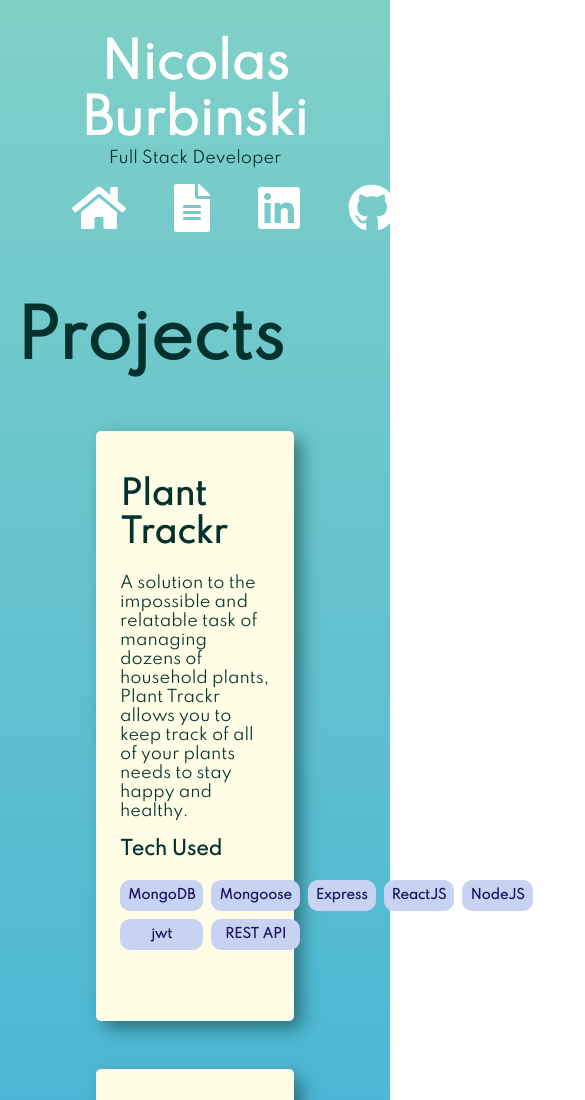
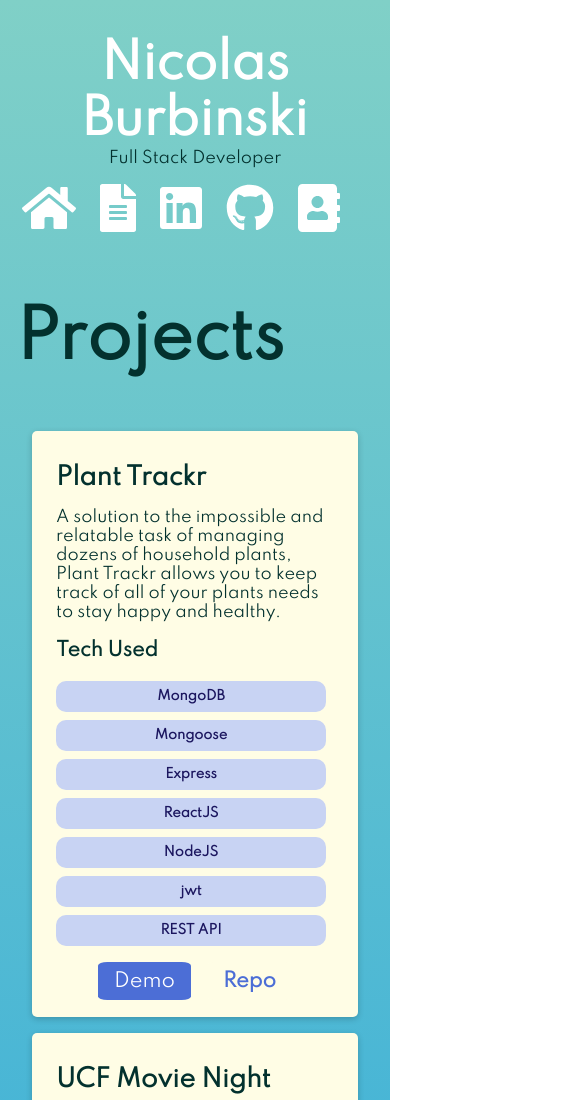
Before and after one commit to nburbinski/portfolio, a Gatsby site: page / in a window 390 px wide. Shown: the top 1100 px of the page, 585 px wide, since content can reach past the window. Built offline with nearby package versions, Linux system fonts and the light colour scheme; Gatsby itself is replaced by a stand-in of ours.

Commit message:
mobile responsive media queries

```diff
--- a/src/components/header.module.scss
+++ b/src/components/header.module.scss
@@ -42,3 +42,16 @@
     margin-right: 1rem;
   }
 }
+
+@media only screen and (max-width: 500px) {
+  .navList {
+    width: 80%;
+    padding-left: 0;
+    margin-left: 0.35rem;
+
+    .navItem {
+      padding-left: 0;
+      margin-right: 0.5rem;
+    }
+  }
+}
--- a/src/components/layout.module.scss
+++ b/src/components/layout.module.scss
@@ -1,6 +1,5 @@
 @import url("https://fonts.googleapis.com/css?family=Nunito&display=swap");
 @import url("https://fonts.googleapis.com/css?family=Spartan&display=swap");
-
 $color-primary: #00b9ae;
 $color-secondary: #03312e;
 
--- a/src/components/projectCard.module.scss
+++ b/src/components/projectCard.module.scss
@@ -8,15 +8,21 @@
   margin: 3rem 5rem;
   border-radius: 5px;
 
-  -webkit-box-shadow: 8px 8px 18px -1px rgba(3, 49, 46, 0.55);
-  box-shadow: 8px 8px 18px -1px rgba(3, 49, 46, 0.55);
+  box-shadow: 0 2px 6px 0 hsla(0, 0%, 0%, 0.2);
+
+  box-sizing: border-box;
+
+  h1 {
+    margin-top: 0.5rem;
+    font-size: 150%;
+    font-weight: bold;
+  }
 
   a {
     background-color: lighten(#234099, 20%);
     font-size: 120%;
-    justify-content: right;
     position: relative;
-    left: 32rem;
+    left: 70%;
     color: #ffffff;
     padding: 0.5rem 1rem;
     border-radius: 10%;
@@ -25,7 +31,9 @@
   }
 
   .linkRepo {
-    background-color: lighten(#234099, 40%);
+    background-color: lighten(#fffde0, 1%);
+    color: lighten(#234099, 20%);
+    font-weight: bold;
 
     margin-left: 1rem;
   }
@@ -50,3 +58,34 @@
     }
   }
 }
+
+@media only screen and (max-width: 900px) {
+  .projectCard {
+    a {
+      left: 0%;
+    }
+  }
+}
+
+@media only screen and (max-width: 680px) {
+  .techandlinks {
+    ul {
+      grid-template-columns: 1fr 1fr 1fr;
+    }
+
+    div {
+      text-align: center;
+    }
+  }
+}
+
+@media only screen and (max-width: 500px) {
+  .projectCard {
+    margin: 1rem 1rem;
+  }
+  .techandlinks {
+    ul {
+      grid-template-columns: 1fr;
+    }
+  }
+}
--- a/src/components/projects.module.scss
+++ b/src/components/projects.module.scss
@@ -14,10 +14,41 @@
     top: 1rem;
     h2 {
       color: #ffffff;
-      margin-left: -2.5em;
+      margin-left: -10%;
       position: fixed;
+      font-size: 300%;
 
       text-shadow: 2px 2px 2px #cecece;
     }
   }
 }
+
+@media only screen and (max-width: 1380px) {
+  .projects-container {
+    display: flex;
+    flex-direction: column;
+    margin: 0 auto;
+
+    .title {
+      position: relative;
+
+      h2 {
+        margin-left: inherit;
+        position: relative;
+        text-align: center;
+        margin-bottom: 0;
+      }
+    }
+  }
+}
+
+@media only screen and (max-width: 500px) {
+  .projects-container {
+    .title {
+      h2 {
+        margin-bottom: 1rem;
+        margin-top: 1rem;
+      }
+    }
+  }
+}
```
